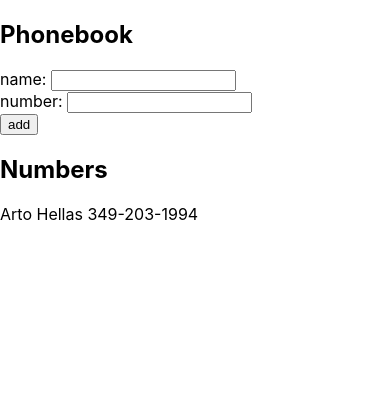
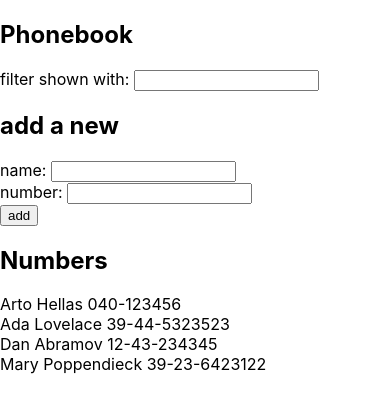
Before and after one commit to gabrielhgiraldo/fullstackopen, a React (Create React App) app in the folder part2/phonebook/: page / in a window 390 px wide. Shown: the top 412 px of the page. Built offline with nearby package versions, Linux system fonts and the light colour scheme.

Commit message:
2.9*: The Phonebook Step4

```diff
--- a/part2/phonebook/src/App.js
+++ b/part2/phonebook/src/App.js
@@ -1,11 +1,19 @@
 import React, { useState } from 'react'
 
 const App = () => {
-  const [ persons, setPersons ] = useState([
-    { name: 'Arto Hellas', number: '349-203-1994'}
+  const [persons, setPersons] = useState([
+    { name: 'Arto Hellas', number: '040-123456' },
+    { name: 'Ada Lovelace', number: '39-44-5323523' },
+    { name: 'Dan Abramov', number: '12-43-234345' },
+    { name: 'Mary Poppendieck', number: '39-23-6423122' }
   ])
   const [ newName, setNewName ] = useState('')
   const [ newNumber, setNewNumber ] = useState('')
+  const [ nameFilter, setNameFilter ] = useState('')
+
+  const personsToShow = nameFilter.length
+    ? persons.filter(person => person.name.toLowerCase().includes(nameFilter.toLowerCase()))
+    : persons
 
   const addNewName = (event) => {
     event.preventDefault()
@@ -25,10 +33,15 @@
   }
   const handleNameChange = (event) => setNewName(event.target.value)
   const handleNumberChange = (event) => setNewNumber(event.target.value)
+  const handleFilterChange = (event) => setNameFilter(event.target.value)
 
   return (
     <div>
       <h2>Phonebook</h2>
+      <div>
+        filter shown with: <input value={nameFilter} onChange={handleFilterChange}></input>
+      </div>
+      <h2>add a new</h2>
       <form onSubmit={addNewName}>
         <div>
           name: <input value={newName} onChange={handleNameChange}/>
@@ -42,7 +55,7 @@
         </div>
       </form>
       <h2>Numbers</h2>
-      {persons.map(person=>
+      {personsToShow.map(person=>
         <div key={person.name}>{person.name} {person.number}</div>
       )}
     </div>
```
